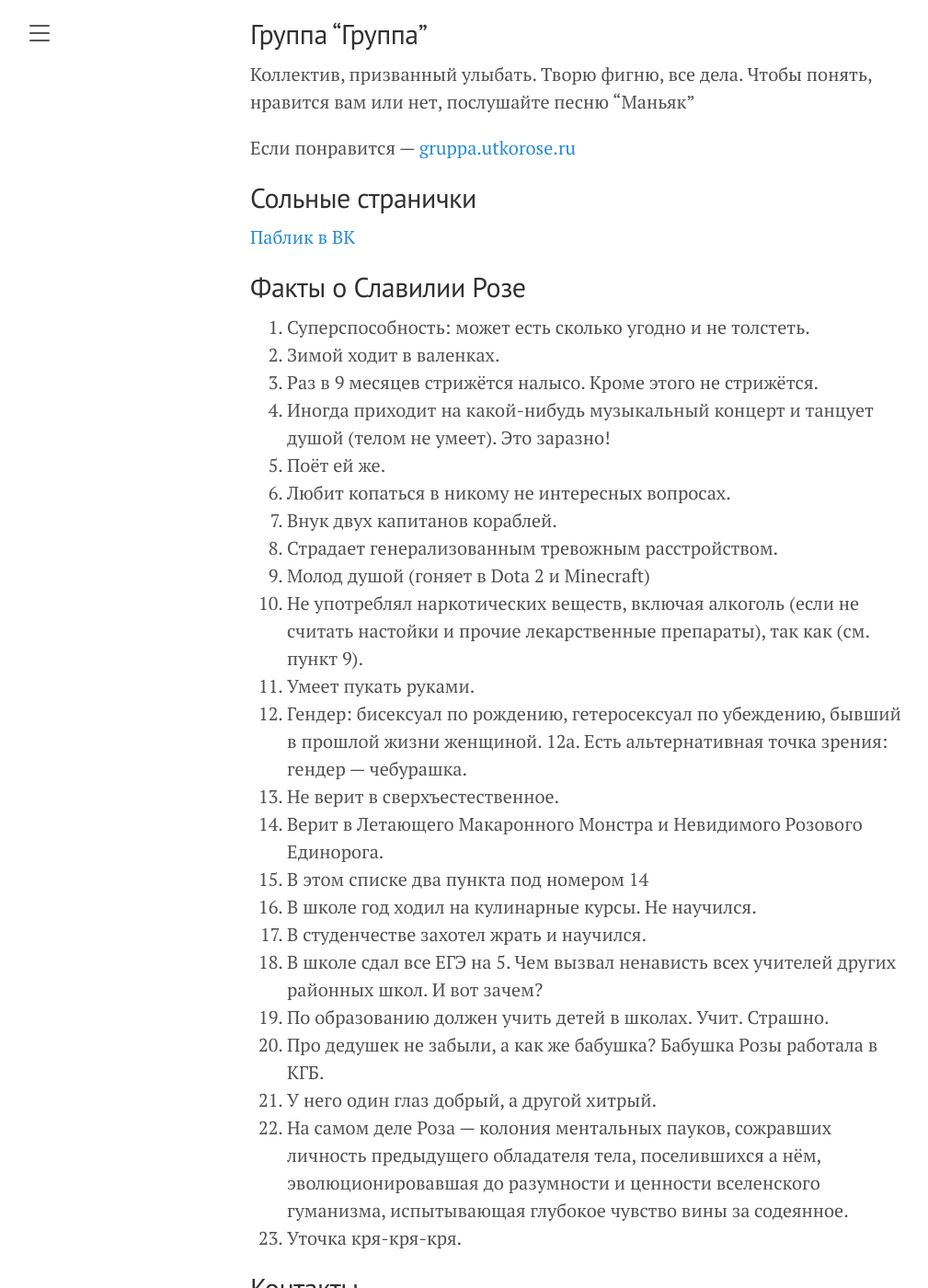
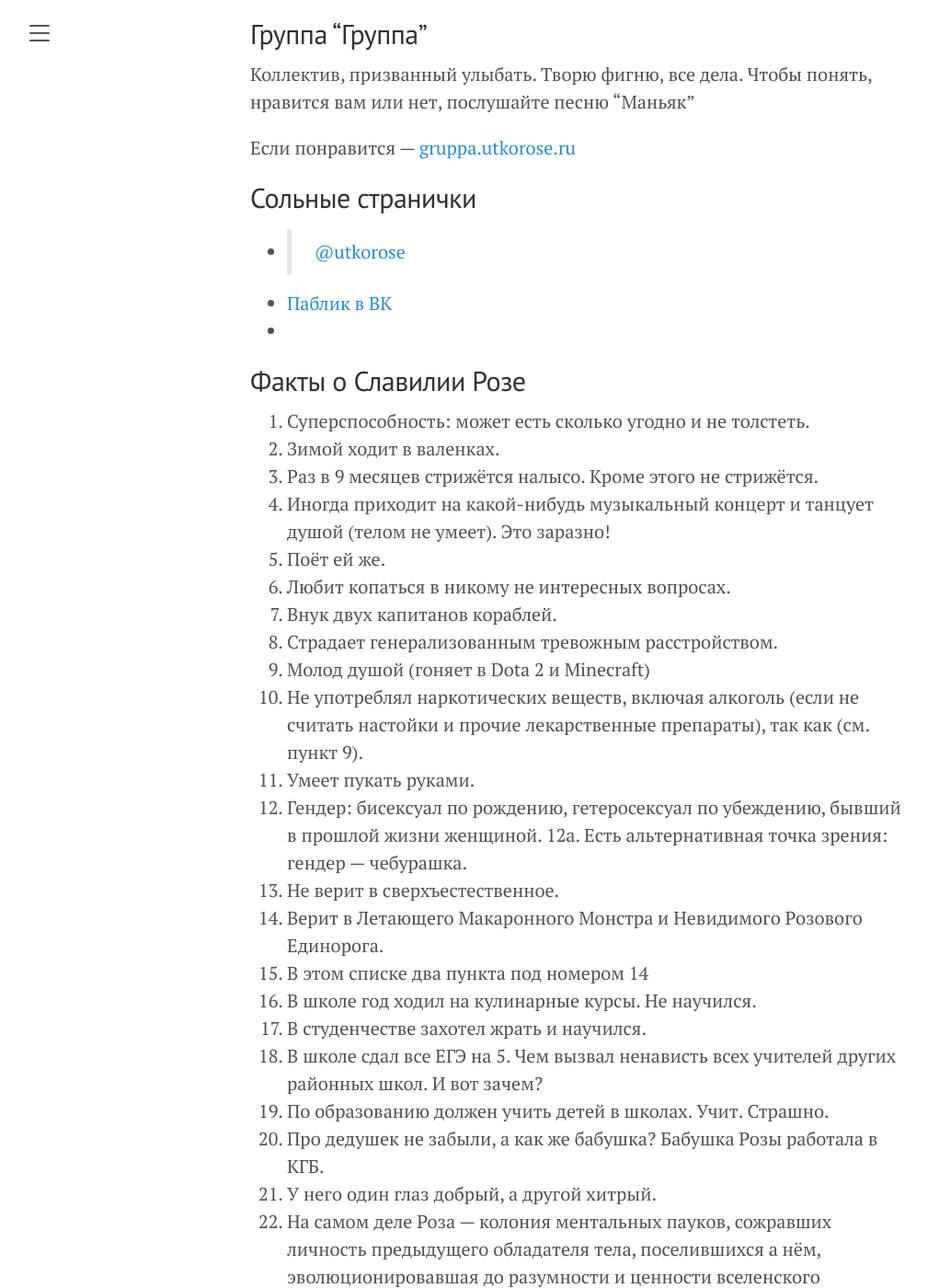
Before and after one commit to utkorose/utkorose.github.io, a Jekyll site: the page built from about.md, in a window 1280 px wide and 1400 px high, scrolled down 454 px. Shown: the whole window at 92% size, without its empty margins (8-1017 px from the left). Built offline with Jekyll 4.4.1, drawn with Linux system fonts in a browser that asks for light colours; a script that is not in the unit is left out; some of the changed text lies outside the part shown.

Commit message:
Update about.md

```diff
--- a/about.md
+++ b/about.md
@@ -16,7 +16,9 @@
 Если понравится — [gruppa.utkorose.ru](https://gruppa.utkorose.ru)
 
 ## Сольные странички
-[Паблик в ВК](https://vk.com/utkorosepublic)
+- <blockquote class="tiktok-embed" cite="https://www.tiktok.com/@utkorose" data-unique-id="utkorose" data-embed-type="creator" style="max-width: 780px; min-width: 288px;" > <section> <a target="_blank" href="https://www.tiktok.com/@utkorose?refer=creator_embed">@utkorose</a> </section> </blockquote> <script async src="https://www.tiktok.com/embed.js"></script>
+- [Паблик в ВК](https://vk.com/utkorosepublic)
+-
 
 ## Факты о Славилии Розе
 
```
Also changed, not shown: other parts of about.md (+0 -4 lines).
